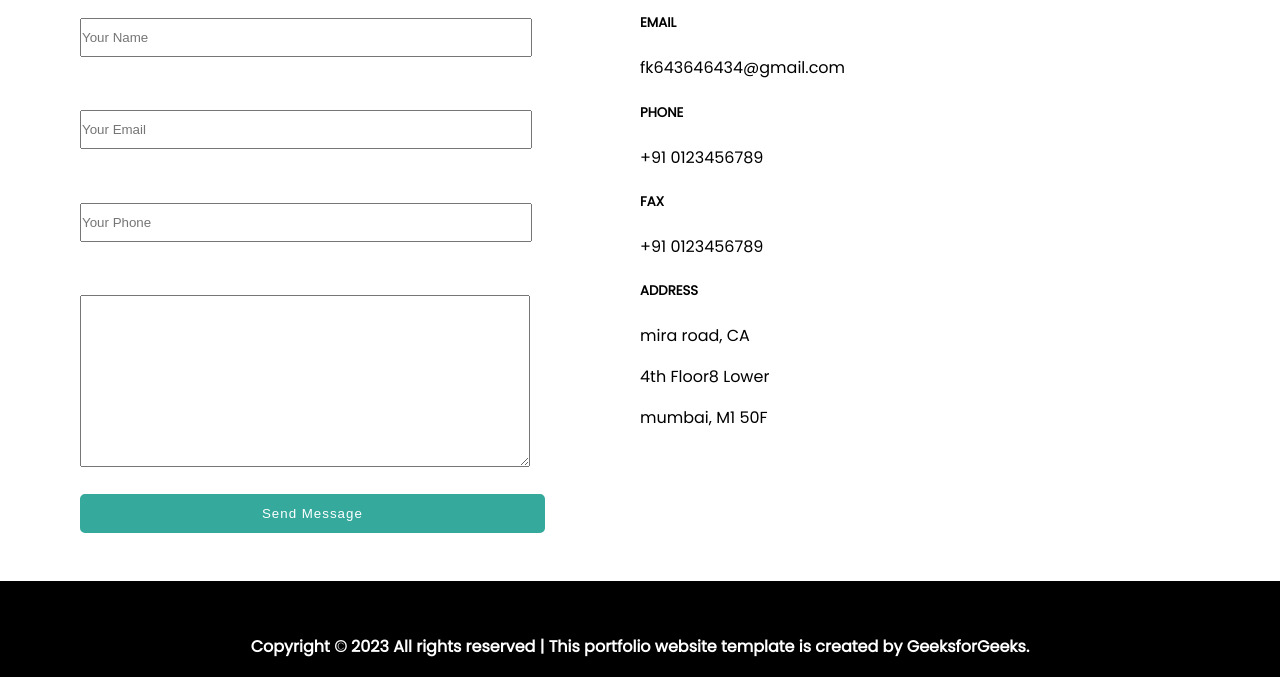
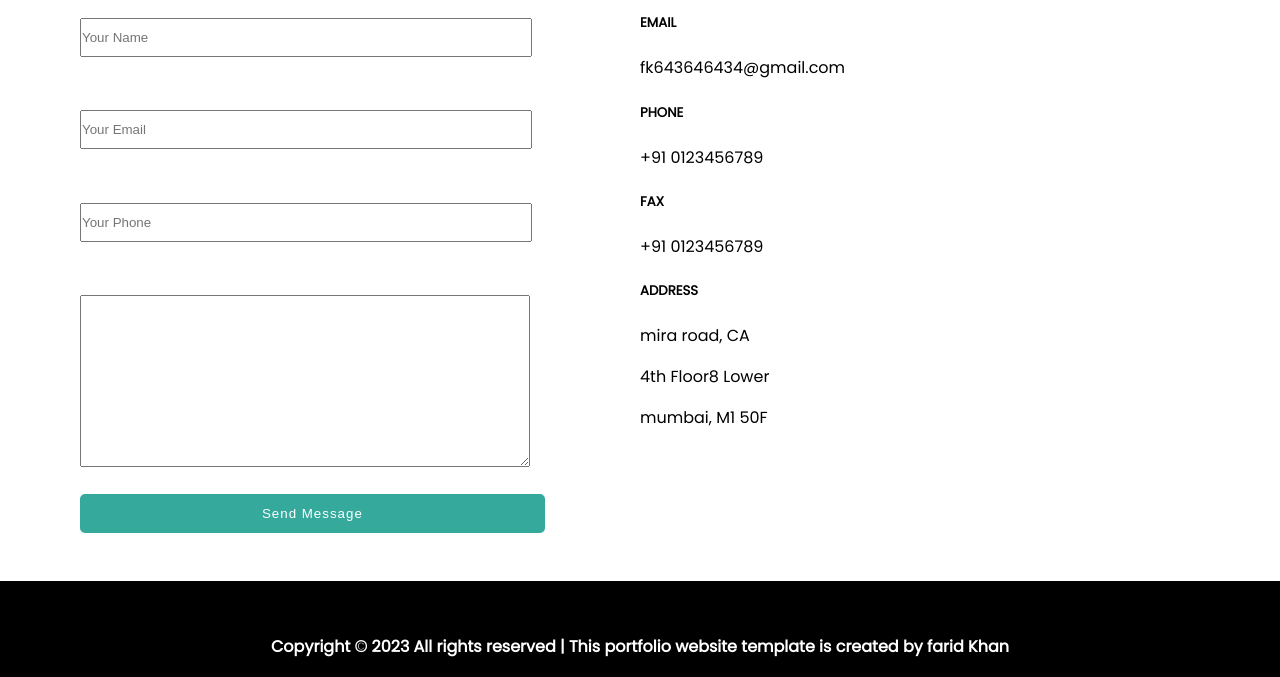
Before and after one commit to hello3456774884/web-dev, a plain HTML site: page index.html in a window 1280 px wide. Shown: the part 3549-4226 px from the top of the page. Drawn offline with Linux system fonts and the light colour scheme.

Commit message:
Update index.html

```diff
--- a/index.html
+++ b/index.html
@@ -435,7 +435,7 @@
             <h4>
                 Copyright © 2023 All rights reserved |
                 This portfolio website template is created
-                  by GeeksforGeeks.
+                  by farid Khan
             </h4>
             <div class="social-links">
                 <div class="footer-menu">
```
